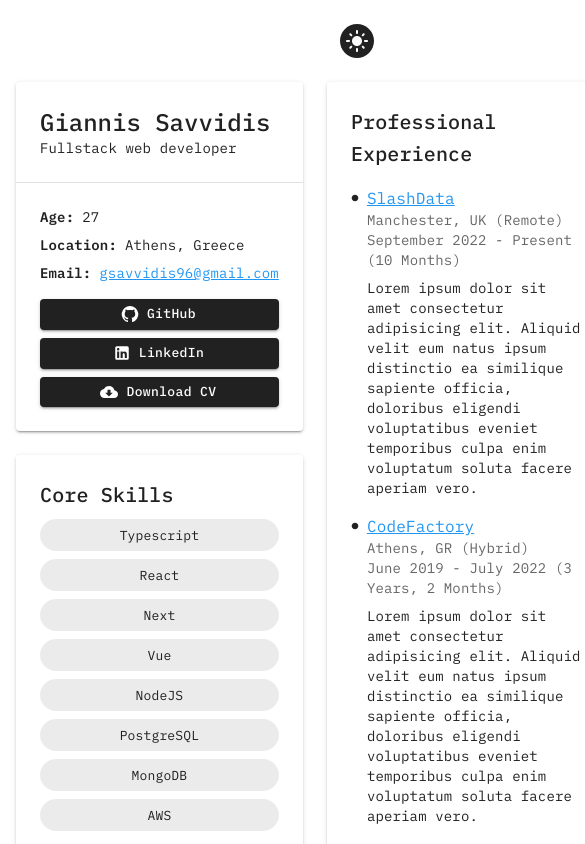
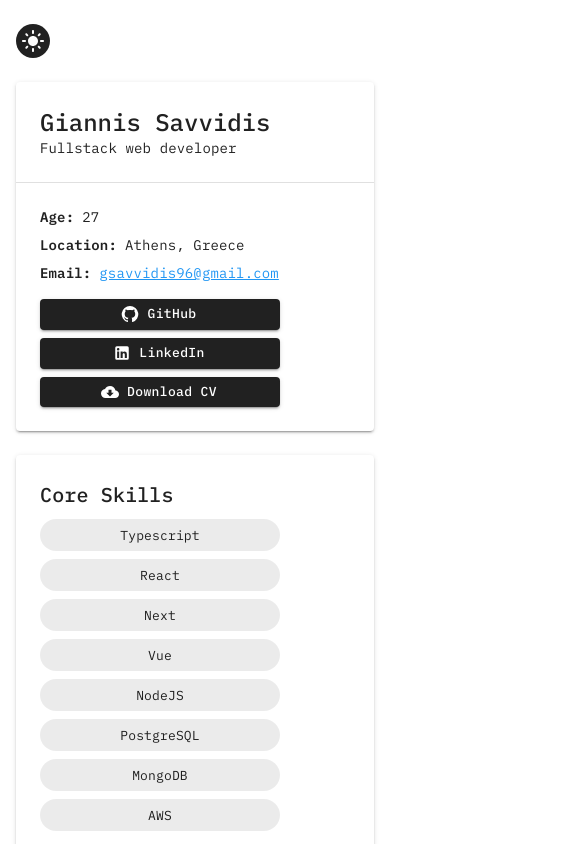
Before and after one commit to gsavvidis96/cv, a React (Create React App) app: page / in a window 390 px wide. Shown: the top 844 px of the page, 585 px wide, since content can reach past the window. Built offline with nearby package versions, Linux system fonts and the light colour scheme.

Commit message:
add responsiveness

```diff
--- a/src/App.tsx
+++ b/src/App.tsx
@@ -73,7 +73,7 @@
           <IconButton
             sx={{
               backgroundColor: "primary.main",
-              alignSelf: "end",
+              alignSelf: "start",
               "&:hover": {
                 backgroundColor: "primary.main",
               },
@@ -85,7 +85,15 @@
             <LightMode color="secondary" />
           </IconButton>
 
-          <Stack direction="row" gap={3}>
+          <Stack
+            sx={{
+              flexDirection: {
+                xs: "column",
+                md: "row",
+              },
+            }}
+            gap={3}
+          >
             <Stack gap={3}>
               <GeneralInfo />
 
--- a/src/components/GeneralInfo.tsx
+++ b/src/components/GeneralInfo.tsx
@@ -53,7 +53,8 @@
           </Typography>
         </Stack>
 
-        <Stack sx={{ pt: 1 }} gap={1}>
+        <Stack sx={{ pt: 1 }}>
+          <Stack gap={1} sx={{ maxWidth: 240 }}>
             <Button
               variant="contained"
               color="primary"
@@ -93,6 +94,7 @@
             </Button>
           </Stack>
         </Stack>
+      </Stack>
     </Paper>
   );
 };
--- a/src/components/Skills.tsx
+++ b/src/components/Skills.tsx
@@ -10,6 +10,7 @@
     >
       <Typography variant="h6">Core Skills</Typography>
 
+      <Stack gap={1} sx={{ maxWidth: 240 }}>
         <Chip label="Typescript" />
         <Chip label="React" />
         <Chip label="Next" />
@@ -18,6 +19,7 @@
         <Chip label="PostgreSQL" />
         <Chip label="MongoDB" />
         <Chip label="AWS" />
+      </Stack>
     </Paper>
   );
 };
```
Lines whose indentation alone changed are shown as unchanged.
